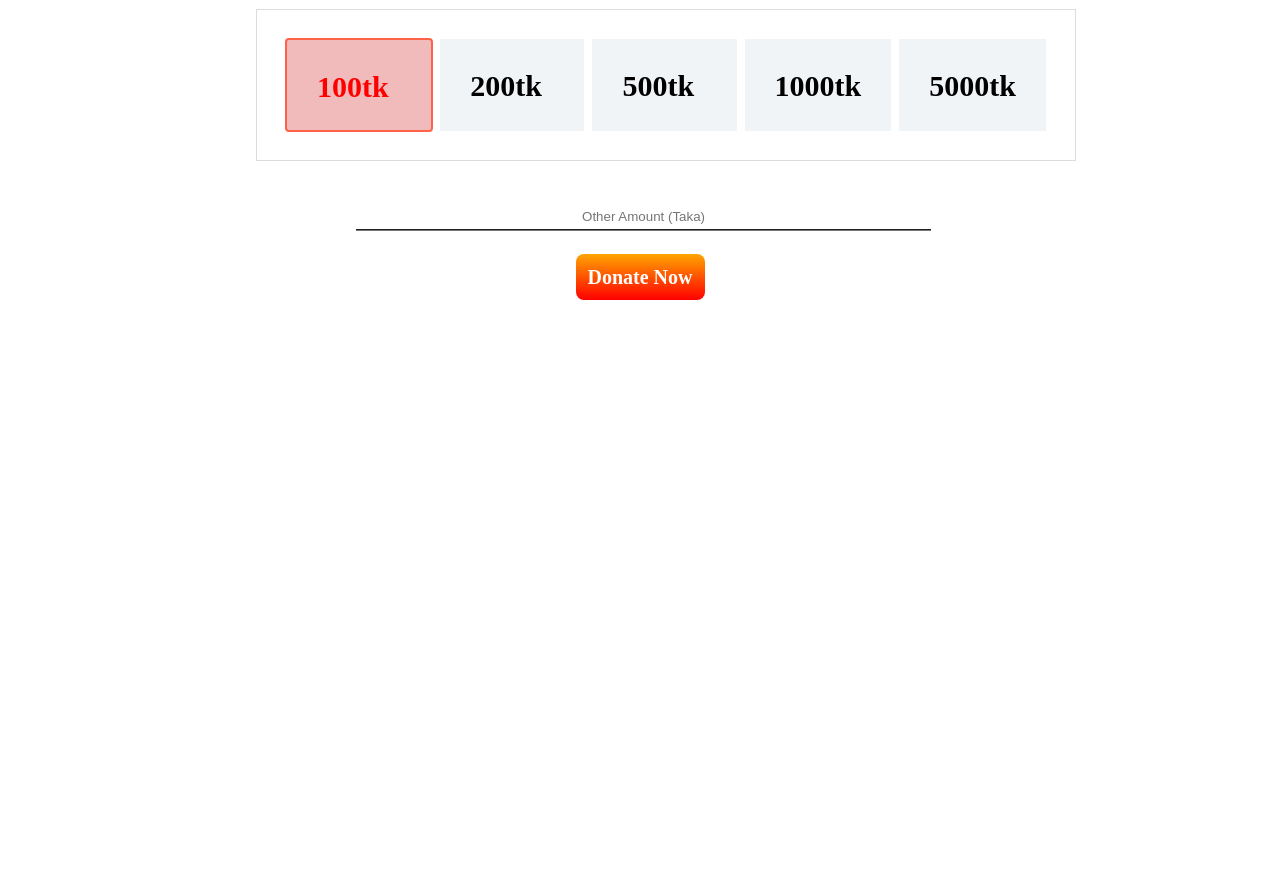
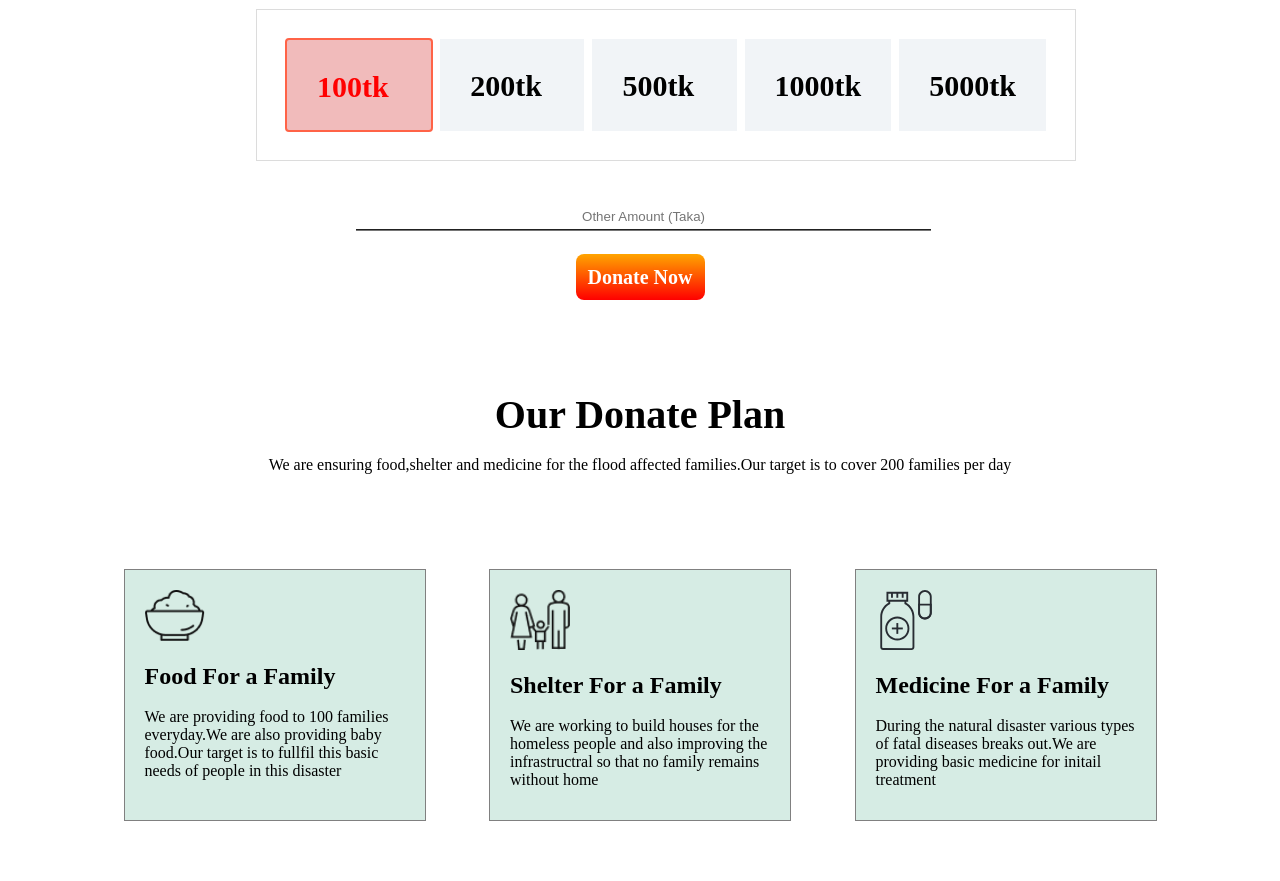
Before and after one commit to AnisurRahman06046/Assignment-1, a plain HTML site: page index.html in a window 1280 px wide. Shown: the part 1002-1883 px from the top of the page. Before the commit the page ends 1302 px from the top, so only its background shows below. Drawn offline with Linux system fonts and the light colour scheme.

Commit message:
plan card updated

```diff
--- a/index.html
+++ b/index.html
@@ -10,7 +10,7 @@
     <link href="https://fonts.googleapis.com/css2?family=Poppins&display=swap" rel="stylesheet">
     <link rel="stylesheet" href="style.css">
 </head>
-<body>
+<body >
    <section class="top-container">
     <div class="banner-container">
         <h1 class="title-container">Let's Help Those Who Are More In Need</h1>
@@ -56,6 +56,40 @@
     <a class="button-look" href="">Donate Now</a>
 </div>
 
+<section class="container2">
+        <h1 class="bold-text"> Our Donate Plan</h1><br>
+        <p>We are ensuring food,shelter and medicine for the flood affected families.Our target is to cover 200 families per day</p>
+</section>
+
+
+<section class="plan-card">
+    <div class="card1">
+        <div class="card-content">
+            <img class="icon-container" src="icons/food.png" alt=""><br><br>
+            <h2>Food For a Family</h2><br>
+            <p>We are providing food to 100 families everyday.We are also providing baby food.Our target is to fullfil this basic needs of people in this disaster</p>
+        </div>
+    </div>
+    <div class="card1">
+        <div class="card-content">
+            <img class="icon-container" src="icons/shelter.png" alt=""><br><br>
+            <h2>Shelter For a Family</h2><br>
+            <p>We are working to build houses for the homeless people and also improving the infrastructral so that no family remains without home</p>
+        </div>
+    </div>
+    <div class="card1">
+        <div class="card-content">
+            <img class="icon-container" src="icons/medicine.svg" alt=""><br><br>
+            <h2>Medicine For a Family</h2><br>
+            <p>During the natural disaster various types of fatal diseases breaks out.We are providing basic medicine for initail treatment </p>
+        </div>
+    </div>
+
+
+
+
+</section>
+
 
 
 </body>
--- a/style.css
+++ b/style.css
@@ -106,3 +106,23 @@
     text-align: center;
 
 }
+.plan-card{
+    padding: 60px;
+    display: flex;
+    justify-content: space-evenly;
+
+
+}
+.card1{
+    margin-top: 3%;
+    width: 300px;
+    height: 250px;
+    border: 1px solid grey;
+    background-color: rgb(214, 236, 228);
+}
+.card-content{
+    padding: 20px;
+}
+.icon-container{
+    width: 60px;
+}
```
